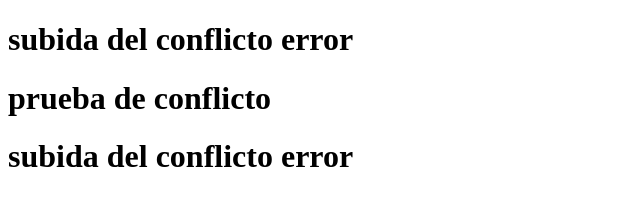
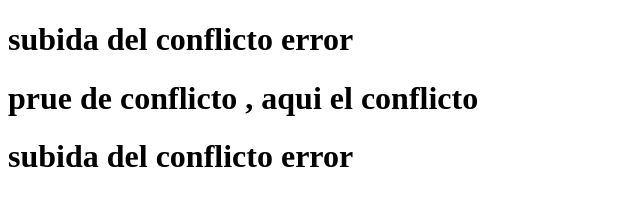
Before and after one commit to raulmarinmorales308/pruebaConflicto, a plain HTML site: page index.html in a window 1280 px wide. Shown: the whole page, without its empty margins (0-640 px from the left). Drawn offline with Linux system fonts and the light colour scheme.

Commit message:
conflicto

```diff
--- a/index.html
+++ b/index.html
@@ -7,7 +7,7 @@
 </head>
 <body>
     <h1>subida del conflicto error</h1>
-    <h1>prueba de conflicto</h1>
+    <h1>prue de conflicto , aqui el conflicto</h1>
     <h1>subida del conflicto error</h1>
 </body>
 </html>
```
